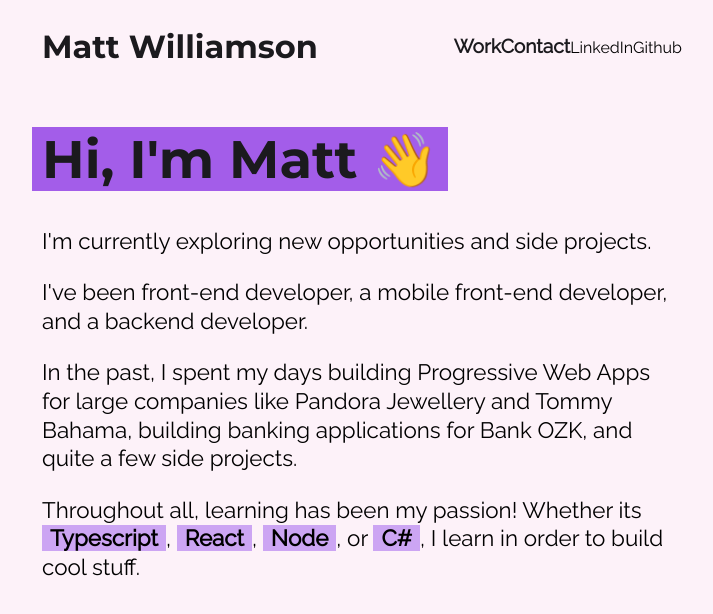
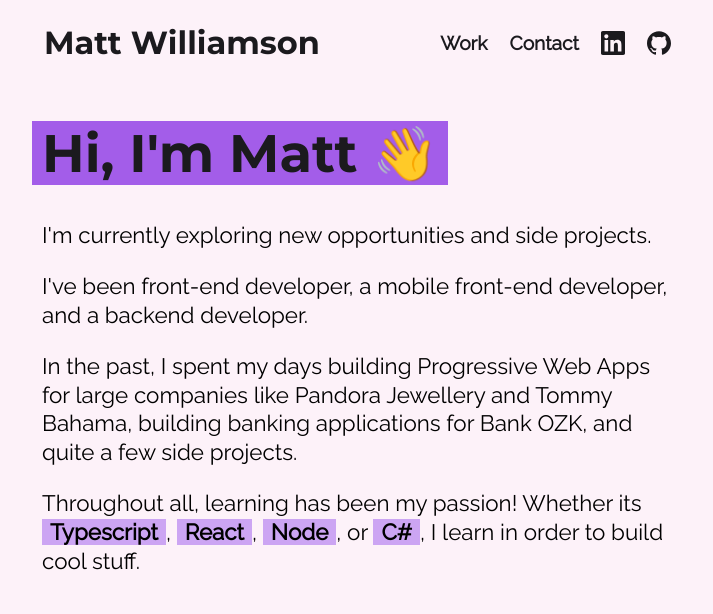
Before and after one commit to mathewbwilliamson/mattwilliamsonportfoliov2, a React (Create React App) app: page / in a window 1280 px wide. Shown: the top 614 px of the page, without its empty margins (278-991 px from the left). Built offline with nearby package versions, Linux system fonts and the light colour scheme.

Commit message:
Updated basic CSS Styles for main page

```diff
--- a/src/App.css
+++ b/src/App.css
@@ -1,12 +1,21 @@
 @import url("https://fonts.googleapis.com/css2?family=Raleway&display=swap");
 @import url("https://fonts.googleapis.com/css2?family=Montserrat:wght@700&display=swap");
 
+:root {
+  --main-black: hsl(258deg, 6%, 11%);
+  --off-gray: hsl(258deg, 6%, 30%);
+  --light-gray: hsl(270deg, 76%, 80%);
+  --background: hsl(320, 76%, 97%);
+  --app-lavender: hsl(270deg, 76%, 64%);
+}
+
 * {
   font-family: "Raleway", sans-serif;
+  box-sizing: border-box;
 }
 
 body {
-  background-color: hsl(320, 76%, 97%);
+  background-color: var(--background);
 }
 
 h1,
@@ -18,24 +27,33 @@ h2 {
   font-size: 2rem;
 }
 
+a {
+  align-items: center;
+  display: flex;
+  padding: 2px;
+  text-decoration: none;
+  color: var(--main-black);
+}
+
+a:hover {
+  outline: 2px dashed var(--app-lavender);
+  color: var(--off-gray);
+}
+
 h2 a {
   font-size: 2rem;
   font-family: "Montserrat", sans-serif;
 }
 
-a {
-  text-decoration: none;
-  color: hsl(258deg, 6%, 11%);
-}
-
-a:hover {
-  border: 2px dashed hsl(270deg, 76%, 64%);
+h2 a:hover {
+  color: initial;
+  outline: none;
 }
 
 h1 {
   font-size: 3.3rem;
-  color: hsl(258deg, 6%, 11%);
-  background-color: hsl(270deg, 76%, 64%);
+  color: var(--main-black);
+  background-color: var(--app-lavender);
   width: fit-content;
   padding: 0 10px;
   margin-left: -10px;
@@ -53,7 +71,7 @@ a {
 }
 
 .word-highlight {
-  background-color: hsl(270deg, 76%, 80%);
+  background-color: var(--light-gray);
   font-weight: 600;
   padding-left: 8px;
   padding-right: 8px;
--- a/src/Header/Header.css
+++ b/src/Header/Header.css
@@ -4,3 +4,13 @@
   align-items: center;
   justify-content: space-between;
 }
+
+.link-container {
+  display: flex;
+  align-items: center;
+}
+
+.link-container a {
+  margin: 0 5px;
+  padding: 6px;
+}
--- a/src/Header/Header.js
+++ b/src/Header/Header.js
@@ -1,5 +1,7 @@
 import React from 'react';
 import { Link } from 'react-router-dom';
+import { SiLinkedin, SiGithub } from 'react-icons/si';
+
 import './Header.css';
 
 export const Header = () => {
@@ -9,8 +11,8 @@ return (
         <div className='link-container'>
             <Link to='/work'>Work</Link>
             <Link to='/contact'>Contact</Link>
-            <span>LinkedIn</span>
-            <span>Github</span>
+            <a href='https://www.linkedin.com/in/matt-b-williamson/'><SiLinkedin size={'1.5rem'} /></a>
+            <a href='https://github.com/mathewbwilliamson'><SiGithub size={'1.5rem'} /></a>
         </div>
     </div>
     );
```
